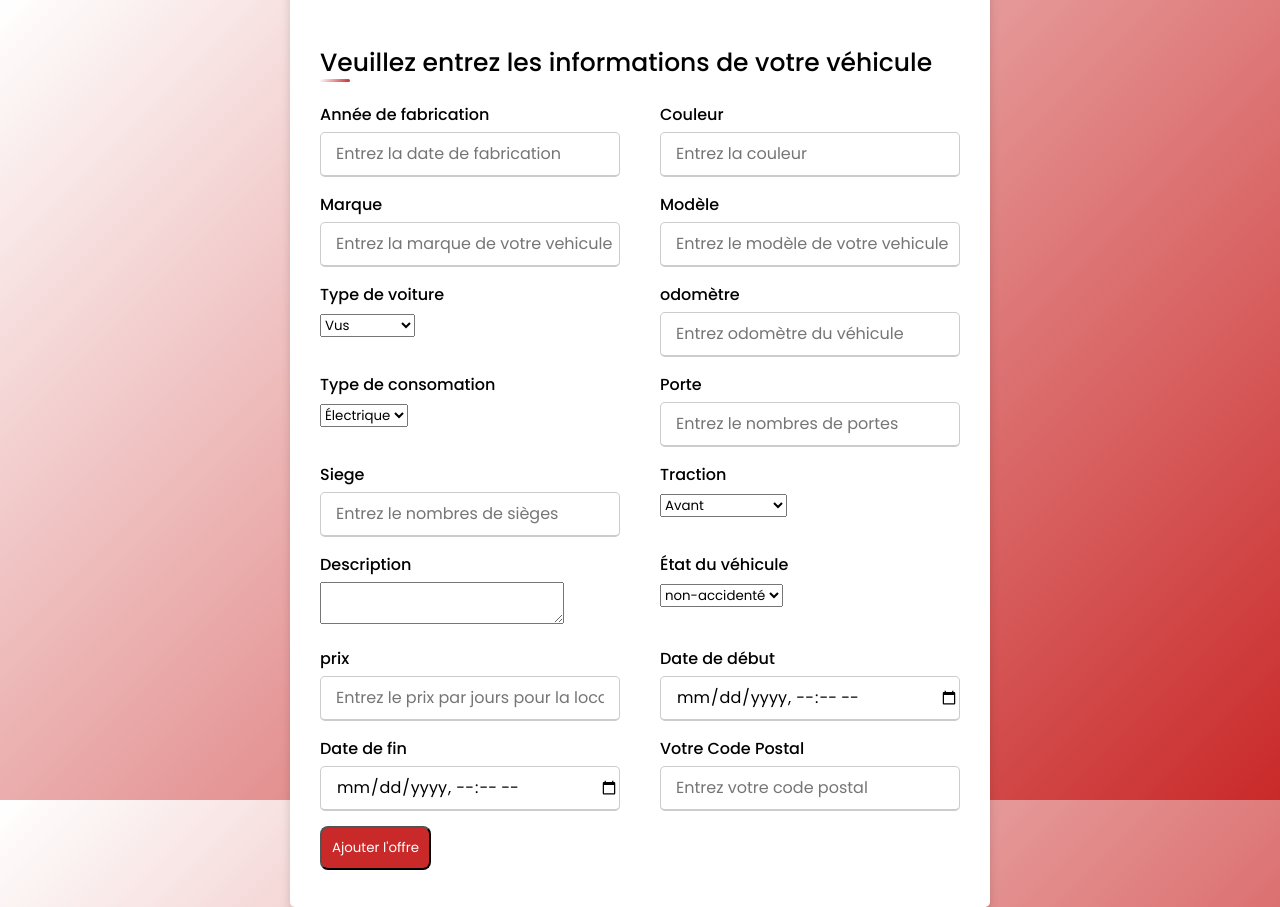
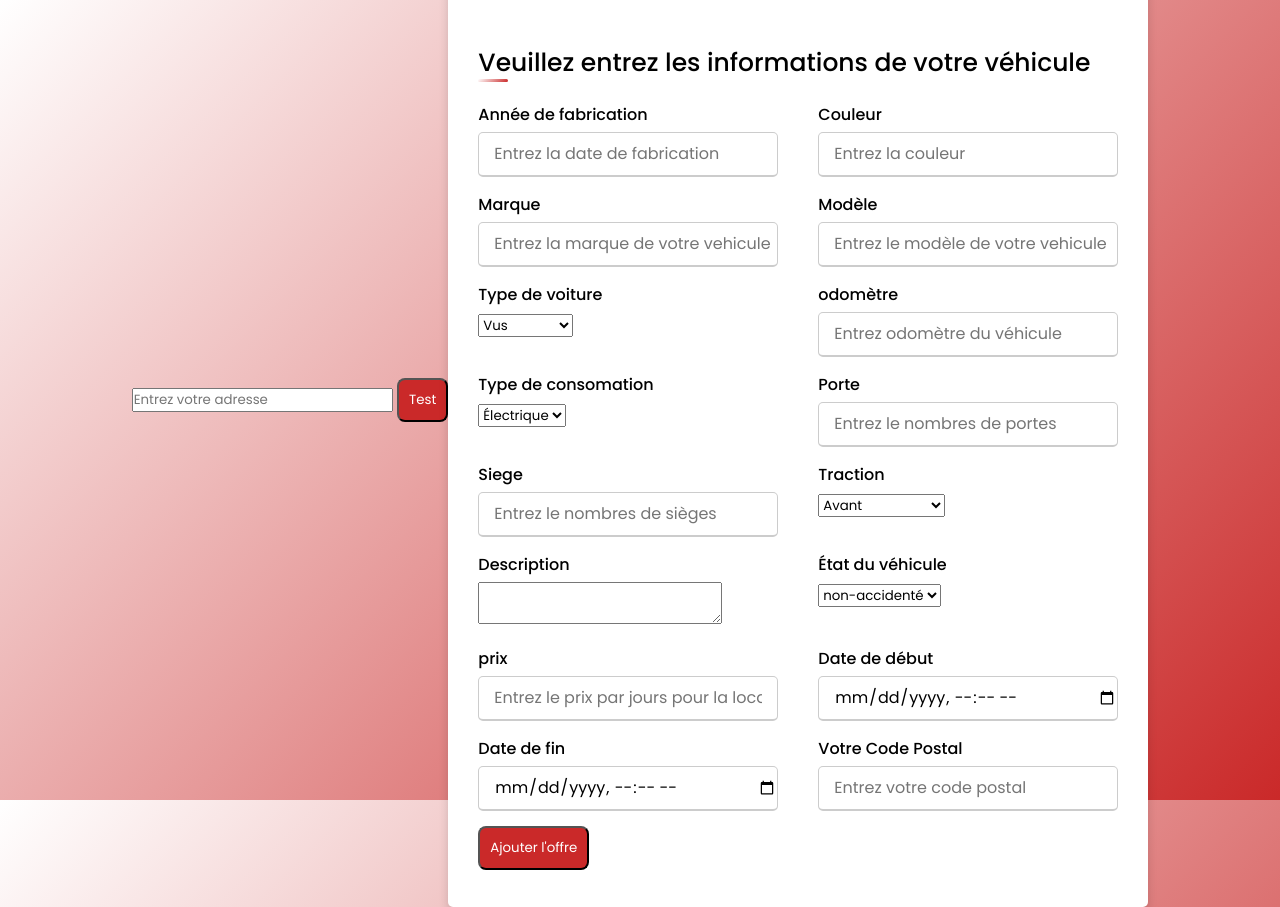
Before and after one commit to k86td/ProjetDiriger-Php, a PHP site: page /offre_voiture.php in a window 1280 px wide. Run offline with PHP 8.4, Linux system fonts and the light colour scheme.

Commit message:
adress modify

```diff
--- a/offre_voiture.php
+++ b/offre_voiture.php
@@ -1,15 +1,20 @@
 <?php
 session_start();
+include 'requete.php';
 if ($_SERVER['REQUEST_METHOD'] == "GET") {
     //echo $_SESSION['email']['id'];
 }
+if ($_SERVER['REQUEST_METHOD'] == "POST" && isset($_POST['test'])){
+    //echo $_POST['adresse'];
+    GetCoordinate($_POST['adresse']);
+}
+else if ($_SERVER['REQUEST_METHOD'] == "POST") {
 
-if ($_SERVER['REQUEST_METHOD'] == "POST") {
-    include 'requete.php';
 
     CreateVoiture($_POST['annee'], $_POST['couleur'], $_POST['marque'], $_POST['modele'], $_POST['type_voiture'], $_POST['odometre'], $_POST['type'], $_POST['porte'], $_POST['siege'], $_POST['traction'], $_POST['description'], $_POST['etat'], $_POST['prix'], $_POST['postal'], $_POST['dateDebut'], $_POST['dateFin']);
     //header('Location: location.php');
 }
+
 ?>
 
 
@@ -24,6 +29,12 @@ if ($_SERVER['REQUEST_METHOD'] == "POST") {
 </head>
 
 <body>
+    <form class="form" method="POST">
+        <input type='text' title="Seulement des lettres" name='adresse' placeholder='Entrez votre adresse' />
+        <button class='button' name="test">
+            Test
+        </button>
+    </form>
 
     <div class='container'>
         <span class='close-btn'><a style="color: white;" href="index.php">x</a></span>
@@ -36,19 +47,19 @@ if ($_SERVER['REQUEST_METHOD'] == "POST") {
                         <input required type='number' pattern="^[0-9]+$" title=" seulement des chiffres entre 1980 et 2023" min="1980" max="2023" name='annee' placeholder='Entrez la date de fabrication'>
                     </div>
                     <div class='input-box'>
-                        <span  class='details' >Couleur</span>
+                        <span class='details'>Couleur</span>
                         <input required type='text' pattern="^[a-zA-Z]+$" title="Seulement des lettres" name='couleur' placeholder='Entrez la couleur' />
                     </div>
                     <div class='input-box'>
-                        <span  class='details' >Marque</span>
+                        <span class='details'>Marque</span>
                         <input required type='text' pattern="^[a-zA-Z]+$" title="Seulement des lettres" name='marque' placeholder='Entrez la marque de votre vehicule' />
                     </div>
                     <div class='input-box'>
-                        <span  class='details'>Modèle</span>
+                        <span class='details'>Modèle</span>
                         <input required type='text' pattern="^[a-zA-Z0-9 ]+$" title="Seulement des lettres" name='modele' placeholder='Entrez le modèle de votre vehicule' />
                     </div>
                     <div class='input-box'>
-                        <span  class='details' >Type de voiture</span>
+                        <span class='details'>Type de voiture</span>
                         <select required name="type_voiture">
                             <option value=1>Vus</option>
                             <option value=2>Sport</option>
@@ -57,11 +68,11 @@ if ($_SERVER['REQUEST_METHOD'] == "POST") {
                         </select>
                     </div>
                     <div class='input-box'>
-                        <span  class='details' >odomètre</span>
+                        <span class='details'>odomètre</span>
                         <input required type='number' pattern="^[0-9]+$" min="0" title=" seulement des chiffres" name='odometre' placeholder='Entrez odomètre du véhicule' />
                     </div>
                     <div class='input-box'>
-                        <span  class='details' >Type de consomation</span>
+                        <span class='details'>Type de consomation</span>
                         <select required name="type">
                             <option value="Electrique">Électrique</option>
                             <option value="Essence">Essence</option>
@@ -70,15 +81,15 @@ if ($_SERVER['REQUEST_METHOD'] == "POST") {
                         </select>
                     </div>
                     <div class='input-box'>
-                        <span  class='details' >Porte</span>
+                        <span class='details'>Porte</span>
                         <input required pattern="^[0-9]+$" title=" un chiffre est requis" type="number" min="0" name='porte' placeholder='Entrez le nombres de portes' />
                     </div>
                     <div class='input-box'>
-                        <span  class='details' >Siege</span>
+                        <span class='details'>Siege</span>
                         <input required pattern="^[0-9]+$" title="un chiffre est requis" type='number' min="0" name='siege' placeholder='Entrez le nombres de sièges' />
                     </div>
                     <div class='input-box'>
-                        <span  class='details' >Traction</span>
+                        <span class='details'>Traction</span>
                         <select required name="traction">
                             <option value="Avant">Avant</option>
                             <option value="Arrière">Arrière</option>
@@ -86,13 +97,13 @@ if ($_SERVER['REQUEST_METHOD'] == "POST") {
                         </select>
                     </div>
                     <div class='input-box'>
-                        <span  class='details' >Description</span>
+                        <span class='details'>Description</span>
                         <textarea required patte name="description">
 
                     </textarea>
                     </div>
                     <div class='input-box'>
-                        <span  class='details' >État du véhicule</span>
+                        <span class='details'>État du véhicule</span>
                         <select required name="etat">
                             <option value="false">non-accidenté</option>
                             <option value="true">Accidenté</option>
@@ -100,19 +111,19 @@ if ($_SERVER['REQUEST_METHOD'] == "POST") {
                         </select>
                     </div>
                     <div class='input-box'>
-                        <span  class='details' >prix</span>
+                        <span class='details'>prix</span>
                         <input required pattern="^[0-9]+$" title="un chiffre est requis" type='number' min="0" name='prix' placeholder='Entrez le prix par jours pour la location' />
                     </div>
                     <div class='input-box'>
-                        <span  class='details' >Date de début</span>
+                        <span class='details'>Date de début</span>
                         <input required name='dateDebut' type="datetime-local" />
                     </div>
                     <div class='input-box'>
-                        <span  class='details' >Date de fin</span>
+                        <span class='details'>Date de fin</span>
                         <input required name='dateFin' type="datetime-local" />
                     </div>
                     <div class='input-box'>
-                        <span  class='details' >Votre Code Postal</span>
+                        <span class='details'>Votre Code Postal</span>
                         <input required type='text' pattern="^[a-zA-Z0-9]{6}$" title="Seulement des lettres" name='postal' placeholder='Entrez votre code postal' />
                     </div>
                     <button class='button' type='Inscription'>
--- a/requete.php
+++ b/requete.php
@@ -263,6 +263,14 @@ function GetVoiture($id)
 function GetCoordinate($adresse)
 {
 
+    $google = 'https://maps.googleapis.com/maps/api/geocode/json?address='.$adresse.'&key=AIzaSyAsHD-02ODNh5vYAx45eBkpbq2_8G-fN4Q';
+    $details = file_get_contents($google);
+    $result = json_decode($details, true);
+
+    $lat = $result['results'][0]['geometry']['location']['lat'];
+    $lng = $result['results'][0]['geometry']['location']['lng'];
+   print_r($lat);
+   print_r($lng);
 }
 function CreateVoiture($annee, $couleur, $marque, $modele, $type_voiture, $odometre, $type, $porte, $siege, $traction, $description, $etat, $prix, $postal, $dateDebut, $dateFin)
 {
```
